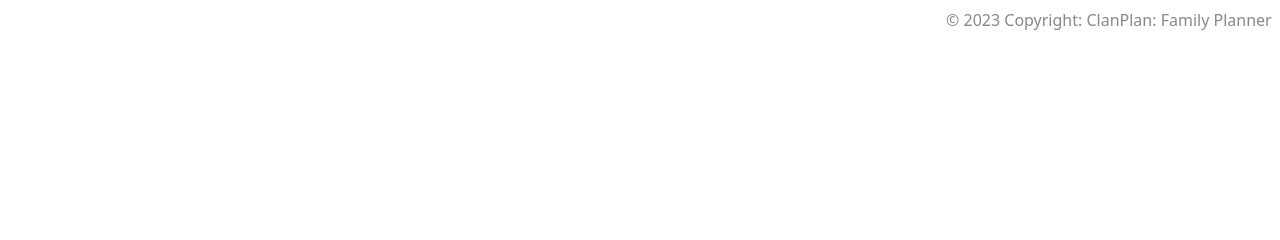
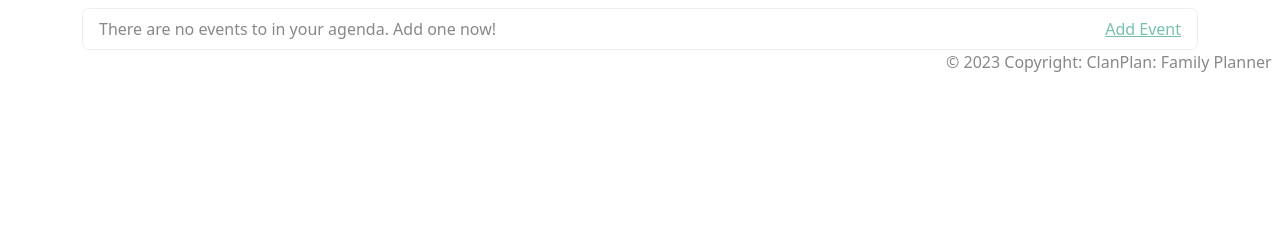
Before and after one commit to jaclynscarey/clanplan, a Django app: template main_app/templates/events/index.html in a window 1280 px wide. Shown: the part 104-344 px from the top of the page. Run offline with Django 4.2, Linux system fonts and the light colour scheme; the template is opened without the code that fills it, so the values that code supplies are empty; some libraries are stand-ins or nearby versions.

Commit message:
wip: add message when no events present

```diff
--- a/main_app/templates/events/index.html
+++ b/main_app/templates/events/index.html
@@ -6,6 +6,11 @@
 
 
 <ul class="list-group">
+    {% if not events %}
+    <li class="list-group-item d-flex justify-content-between align-items-center">
+        There are no events to in your agenda. Add one now!<a href="{% url 'events_create' %}">Add Event</a>
+    </li>
+    {% endif %}
     {% for event in events %}
     <a href="{% url 'detail' event.id %}">
         <li class="list-group-item {% cycle 'list-group-item-primary' 'list-group-item-secondary' 'list-group-item-info' 'list-group-item-warning' 'list-group-item-danger' %} d-flex justify-content-between align-items-center">
```
